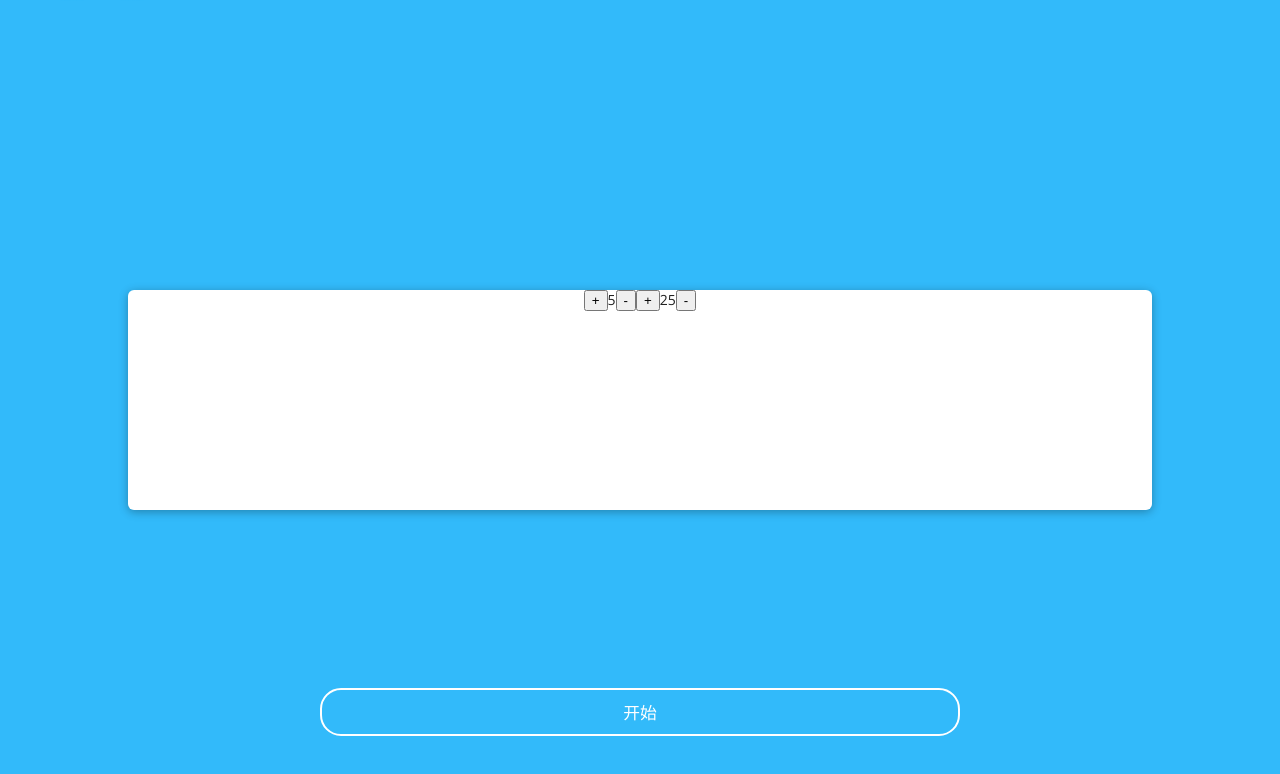
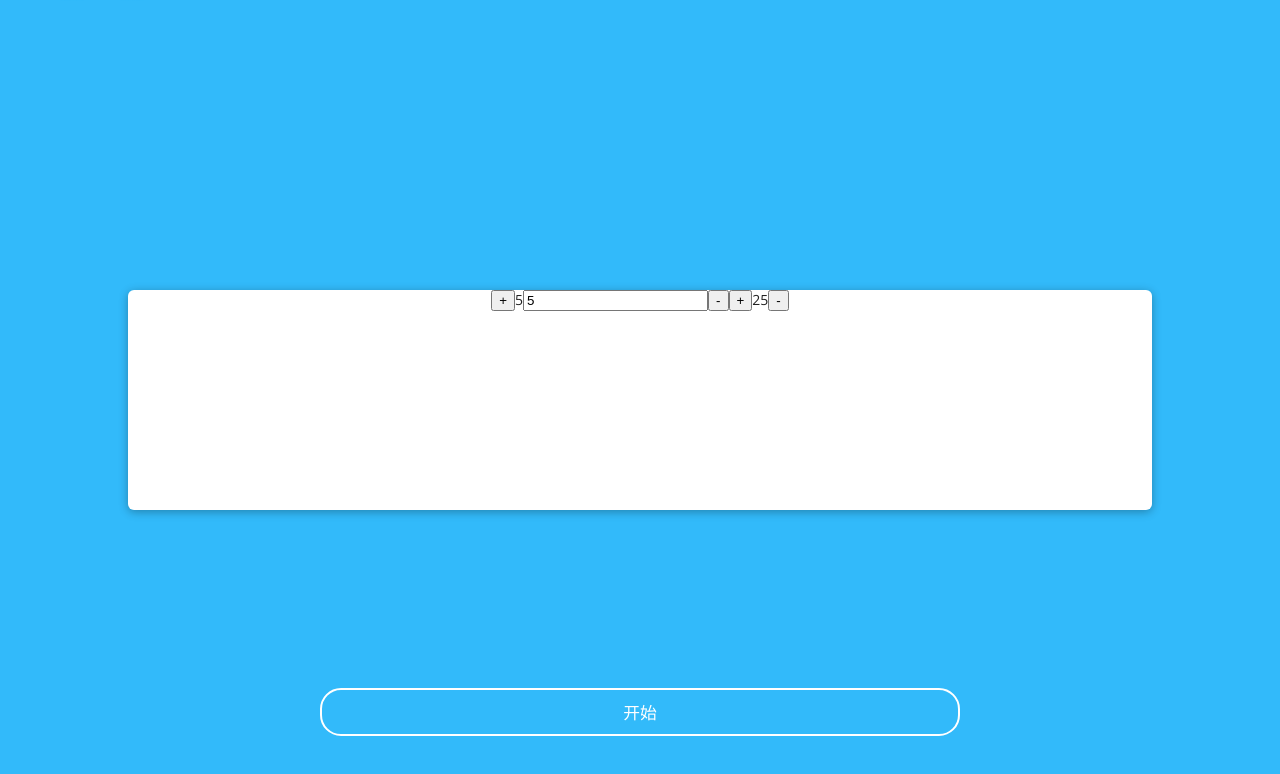
Before and after one commit to shery/ink-pomodoro, a Vue app: page / in a window 1280 px wide. Both pictures are taken after a click on the element "25:00". Shown: the top 774 px of the page. Built offline with nearby package versions, Linux system fonts and the light colour scheme.

Commit message:
feat(pomodoro): add props

```diff
--- a/src/components/Pomodoro.vue
+++ b/src/components/Pomodoro.vue
@@ -24,6 +24,7 @@
       <div class="modal-body">
         <button v-on:click="handleBreak(1)">+</button>
         <span>{{ breakLen }}</span>
+        <input v-model="breakLen">
         <button v-on:click="handleBreak(-1)">-</button>
 
         <button v-on:click="handleSession(1)">+</button>
@@ -38,6 +39,7 @@
 <script>
 export default {
   name: 'pomodoro',
+  props: ['onSessionFinish', 'onBreakFinish'],
   data() {
     return {
       isModalOpen: false,
```
